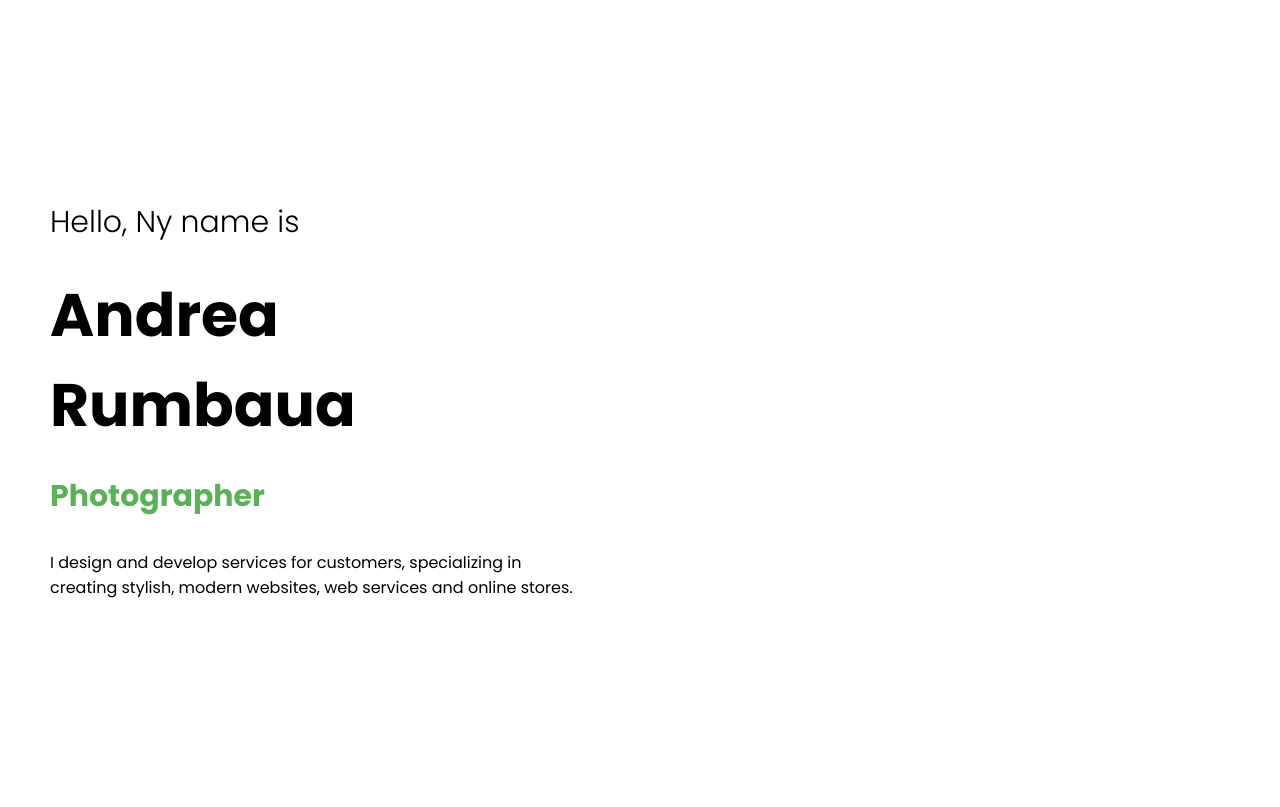
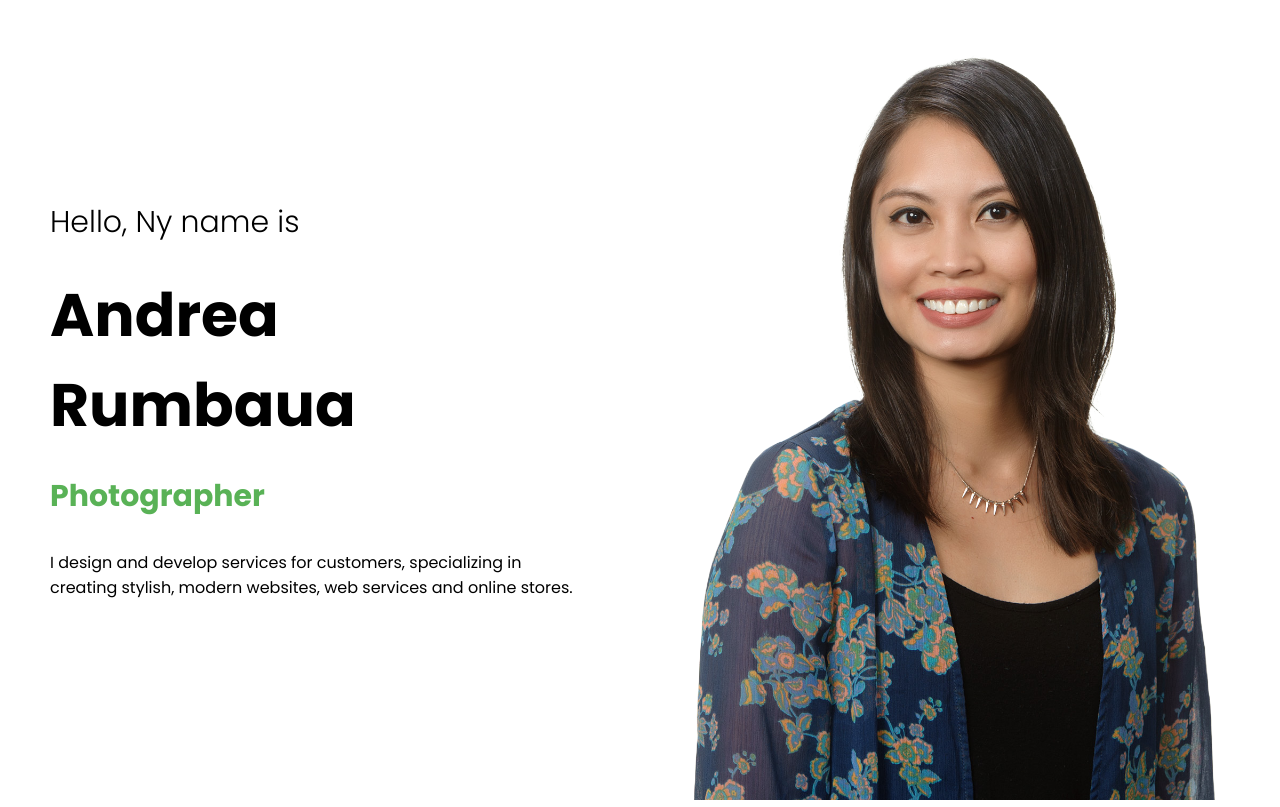
Before and after one commit to arumbaua366/portfolio_v2, a React (Create React App) app: page / in a window 1280 px wide. Built offline with nearby package versions, Linux system fonts and the light colour scheme.

Commit message:
update intro image sizing

```diff
--- a/src/components/intro/Intro.jsx
+++ b/src/components/intro/Intro.jsx
@@ -1,4 +1,5 @@
 import "./intro.css";
+import Me from "../../img/me.png";
 
 const Intro = () => {
   return (
@@ -23,7 +24,7 @@
         </div>
       </div>
       <div className="i-right">
-        <img src="" alt="" className="i-img" />
+        <img src={Me} alt="" className="i-img" />
       </div>
     </div>
   );
--- a/src/components/intro/intro.css
+++ b/src/components/intro/intro.css
@@ -64,3 +64,9 @@
   display: flex;
   align-items: center;
 }
+
+.i-img {
+  width: 100%;
+  height: 100%;
+  object-fit: cover;
+}
```
Also changed, not shown: src/img/me.png (added).
